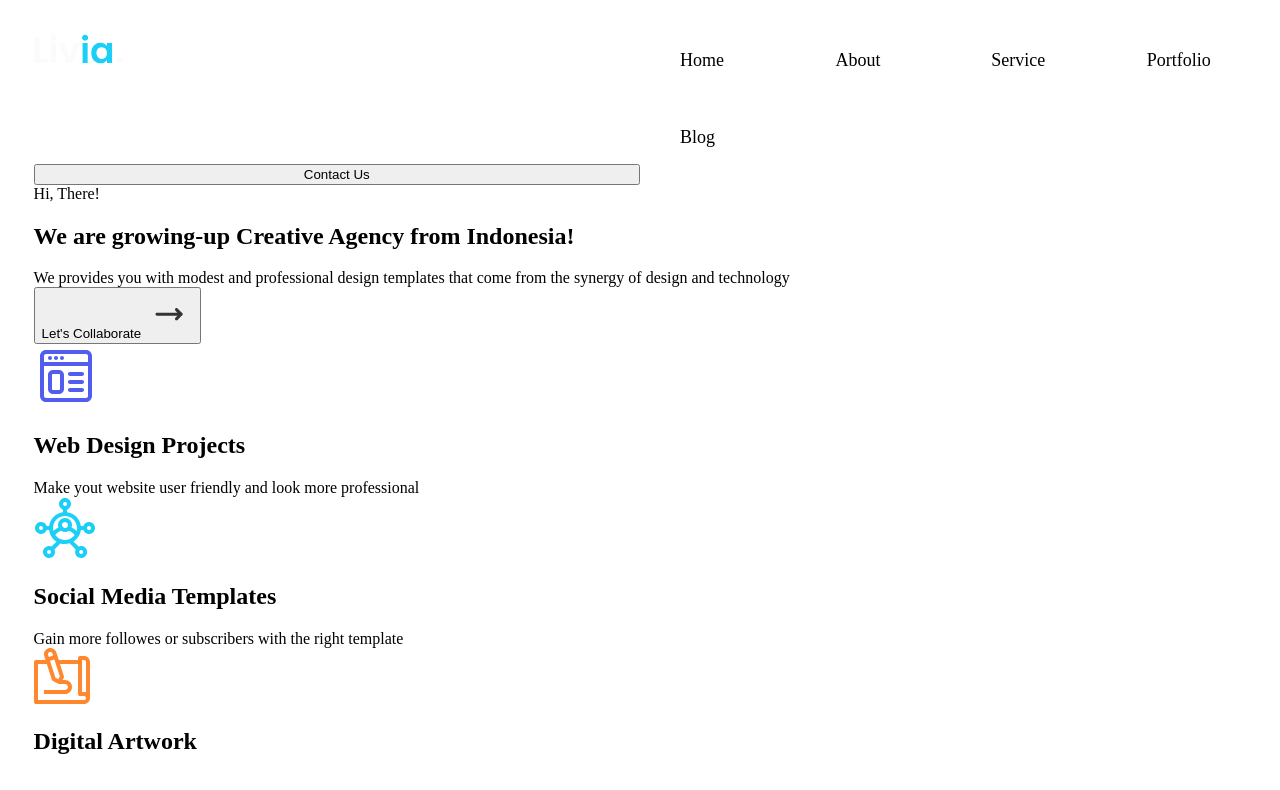
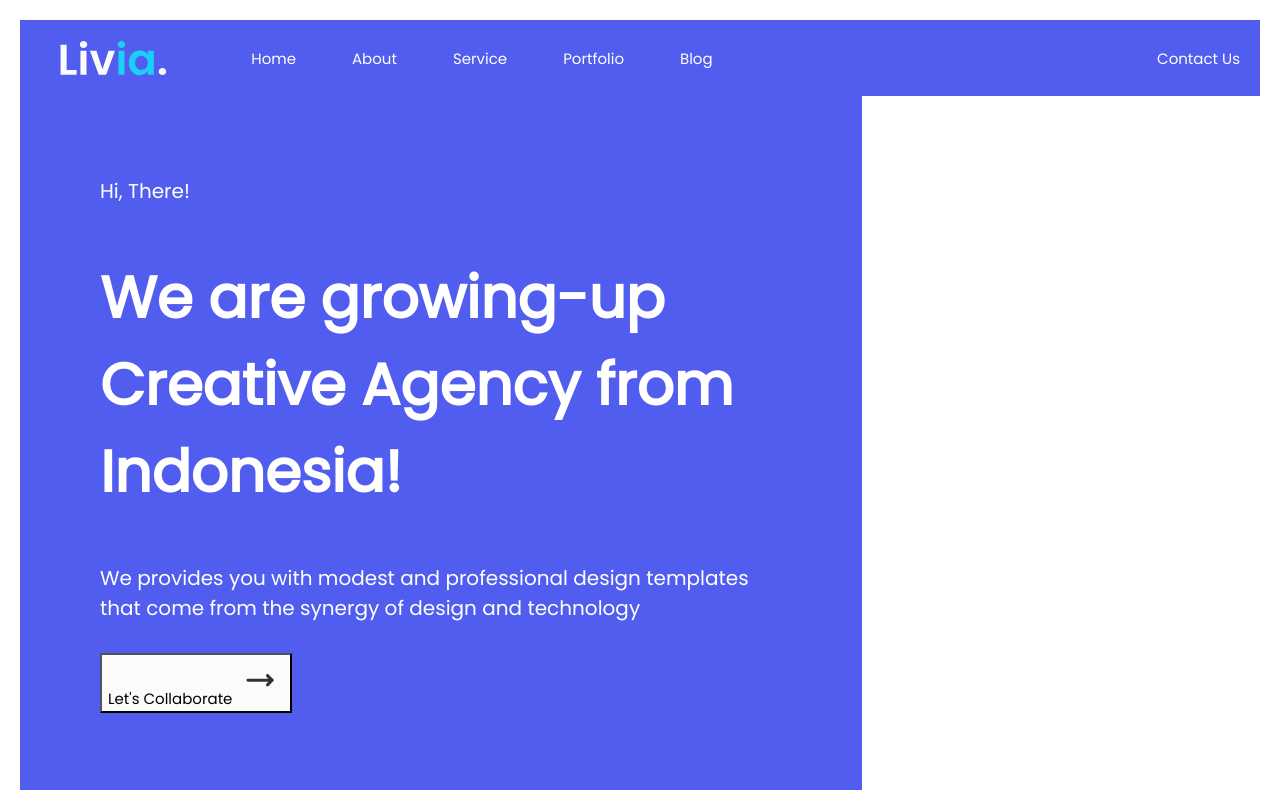
Before and after one commit to HalconRojo7/Proyecto-2-CSS, a website built with webpack: page Proyecto-2-CSS/Proyecto 2/index.html in a window 1280 px wide. Shown: the top 790 px of the page. Built offline with nearby package versions, Linux system fonts and the light colour scheme; files whose address does not match are found by name.

Commit message:
Falta la imagen y adecuar los botones

```diff
--- a/Proyecto-2-CSS/Proyecto 2/css/style.css
+++ b/Proyecto-2-CSS/Proyecto 2/css/style.css
@@ -1,98 +1,72 @@
-html{
-  padding: 2%;
+body{
+  margin:20px;
 }
 nav{
-  display: grid;
-  grid-template-columns: 1fr 1fr;
-}
-nav h2{
-  font-family:Arial, Helvetica, sans-serif;
-  font-size: 36px;
-  grid-column-start: 1;
+  display: flex;
+  justify-content: space-between;
+  align-items: center;
+  background-color: #515DEF;
+  color: white;
 }
 nav ul{
+  display: flex;
   list-style: none;
-  display: grid;
-  grid-template-columns: repeat(4,1fr);
-  grid-row: 1;
-  grid-column-start: 2;
   gap: 56px;
-}
-nav ul li{
+  margin-right: 400px;
   font-size: 18px;
-  align-content: center;
-}
-
-
-
-
-
-
-.title{
-  width: 60%;
-}
-.title h1{
-  text-transform: uppercase;
-  font-size: 67px;
-  margin-bottom:0;
-}
-.title h1 strong{
-  color: #7EDAD2;
-  font-family:Arial, Helvetica, sans-serif;
-}
-.title div{
-  font-size: 20px;
-  font-family: Arial, Helvetica, sans-serif;
-  margin-top:5px;
-}
-.title button{
-  background-color: #7EDAD2;
-  width: 180px;
-  height: 60px;
-  border: none;
-  margin-top: 40px;
-}
-
-
-
-
-.expnumbers ul{
-  margin-top: 100px;
-  list-style: none;
-  display: flex;
-  gap: 80px;
-  padding: 0;
-  font-size: 18px;
-  font-family: Arial, Helvetica, sans-serif;
-}
-.expnumbers ul li div:first-child{
-  font-size: 34px;
-  text-align: center;
-}
-
-
-
-
-.articles{
-  margin-top:80px;
-  display: flex;
-  gap:8px;
-  font-family: Arial, Helvetica, sans-serif;
-}
-
-body{
-  background-image: url("../img/mujer.png");
-  background-repeat: no-repeat;
-  background-position: 00%;
 
 }
+.logo{
+  margin-left: 20px;
+  height: 36px;
+  padding: 20px;
+  background-color: #515DEF;
+}
+a{
+  text-decoration: none;
+  color: white;
+  font-family: "Poppins", sans-serif;
+  font-weight: 400;
+  font-style: normal;
+  font-size: 15px;
 
-/* background */
-/*
-position: absolute;
-width: 1112px;
-height: 876px;
-left: 808px;
-top: 0px;
+}
+nav button{
+  background-color: #515DEF;
+  color: white;
+  font-family: "Poppins", sans-serif;
+  font-weight: 400;
+  font-style: normal;
+  font-size: 15px;
+  padding: 10px;
+  margin: 10px;
+  border-style: hidden;
+}
+.main{
+  background-color: #515DEF;
+  color: white;
+  padding: 80px;
+  width: 55%;
+  font-family: "Poppins", sans-serif;
+  font-weight: 400;
+  font-style: normal;
+}
+.main div{
+  font-size: 20px;
+}
+h1{
+  font-size: 58px;
+}
+.main button{
+  background-color: #FBFBFB;
+  margin-top: 30px;
+}
+.main button a{
+  color: black;
 
-background: #C4C4C4;
+}
+.articles{
+  display: flex;
+  gap:24px;
+  width:70%;
+}
--- a/Proyecto-2-CSS/Proyecto 2/index.html
+++ b/Proyecto-2-CSS/Proyecto 2/index.html
@@ -20,30 +20,34 @@
 
   <link rel="manifest" href="site.webmanifest">
   <meta name="theme-color" content="#fafafa">
+
+  <style>
+    @import url('https://fonts.googleapis.com/css2?family=Poppins&display=swap');
+    </style>
 </head>
 
 <body>
 
  <nav>
-  <img src="./img/Livia..svg" alt="Livia">
+  <img class="logo" src="./img/Livia..svg" alt="Livia">
   <ul>
-    <li>Home</li>
-    <li>About</li>
-    <li>Service</li>
-    <li>Portfolio</li>
-    <li>Blog</li>
+    <li><a href="#">Home</a></li>
+    <li><a href="#">About</a></li>
+    <li><a href="#">Service</a></li>
+    <li><a href="#">Portfolio</a></li>
+    <li><a href="#">Blog</a></li>
   </ul>
-  <button>Contact Us</button>
+  <button><a href="#">Contact Us</a> </button>
  </nav>
 
- <section>
+ <section class="main">
   <div>Hi, There!</div>
   <h1>We are growing-up Creative Agency from Indonesia!</h1>
   <div>We provides you with modest and professional design templates that come from the synergy of design and technology</div>
-  <button>Let's Collaborate <img src="./img/Arrow.svg" alt="->"></button>
+  <button><a href="#">Let's Collaborate <img src="./img/Arrow.svg" alt="->"></a></button>
 </section>
 
-<section>
+<section class="articles">
   <article>
     <img src="./img/Web Design.svg" alt="Web Design">
     <h2>Web Design Projects</h2>
```
